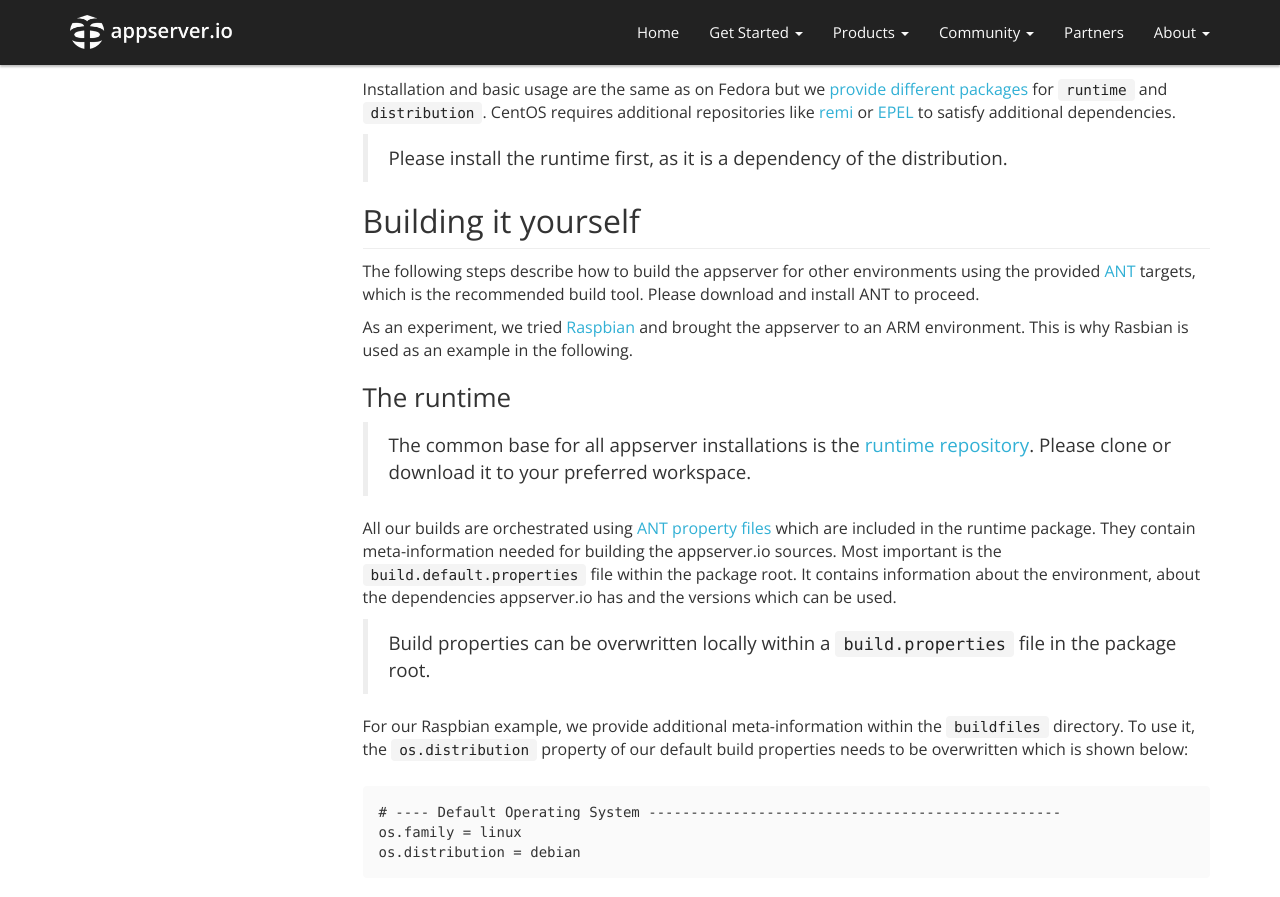
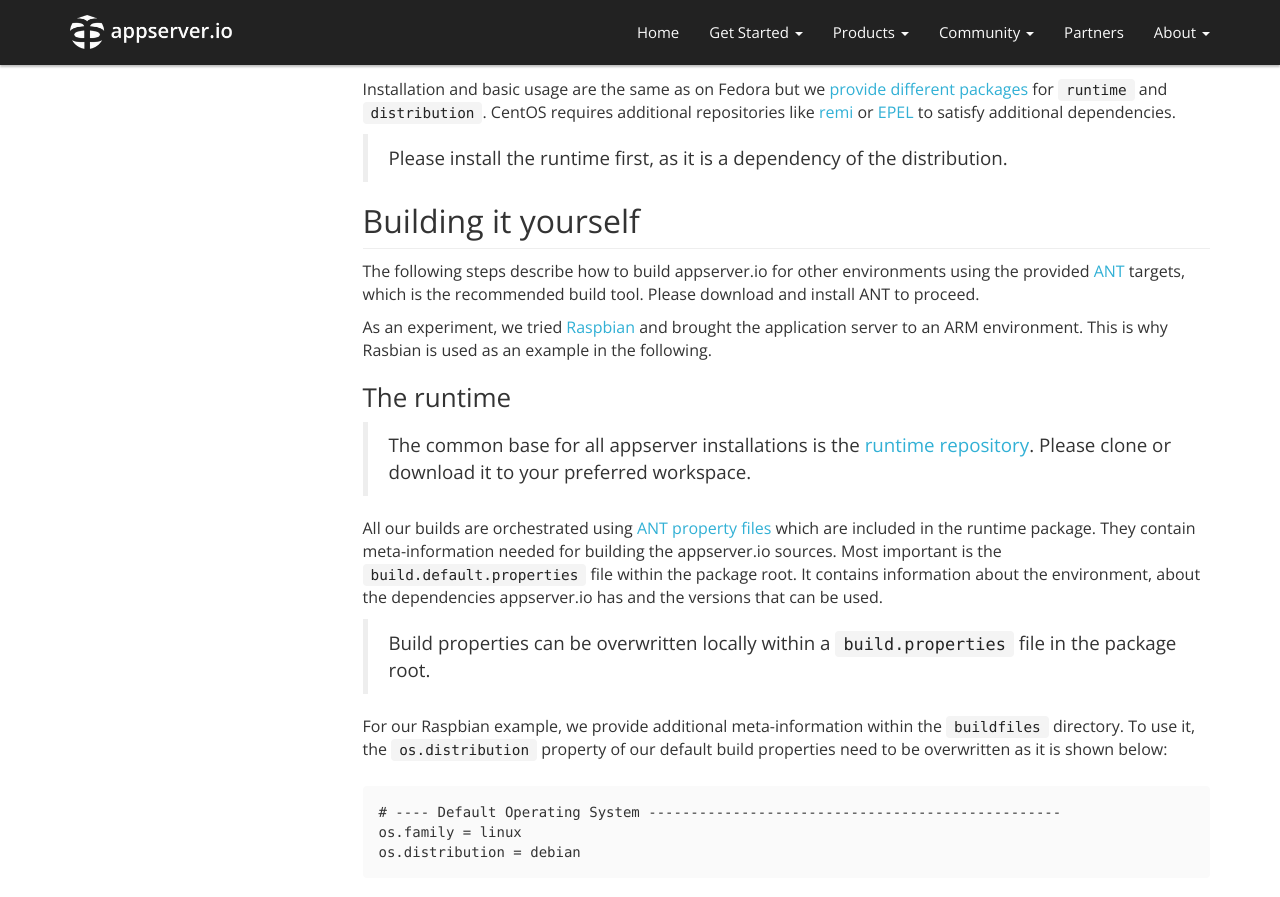
Before and after one commit to appserver-io/appserver, a Jekyll site: the page built from _docs/installation.md, in a window 1280 px wide and 900 px high, scrolled down 2022 px. Shown: the top 897 px of the window. Built offline with Jekyll 4.4.1, drawn with Linux system fonts in a browser that asks for light colours; nearby versions of some CDN libraries; library files that are not in the unit come from our copies; Markdown is read by kramdown in place of the engine named in the settings; some of the changed text lies outside the part shown.

Commit message:
Update installation.md

````diff
--- a/_docs/installation.md
+++ b/_docs/installation.md
@@ -50,7 +50,7 @@
 
 > Runs and tested on Windows 7 (32-bit) and higher.
 
-As we deliver the Windows appserver as a .exe file which packages everything, there are no further dependencies.
+As we deliver the Windows application server as a .exe file, which packages everything, there are no further dependencies.
 You can [download]({{"/get-started/downloads.html#win" | prepend: site.baseurl }}) it and install it on your machine as you would with other software.
 
 appserver.io will be added as a service daemon bundle to your Windows service management tool.
@@ -93,10 +93,10 @@
 
 ## Building it yourself
 
-The following steps describe how to build the appserver for other environments using the provided [ANT](http://ant.apache.org/) targets, which is the recommended build tool.
+The following steps describe how to build appserver.io for other environments using the provided [ANT](http://ant.apache.org/) targets, which is the recommended build tool.
 Please download and install ANT to proceed.
 
-As an experiment, we tried [Raspbian](http://www.raspbian.org/) and brought the appserver to an ARM environment. This is why Rasbian is used as an example in the following.
+As an experiment, we tried [Raspbian](http://www.raspbian.org/) and brought the application server to an ARM environment. This is why Rasbian is used as an example in the following.
 
 ### The runtime
 
@@ -104,12 +104,12 @@
 
 All our builds are orchestrated using [ANT property files](http://www.tutorialspoint.com/ant/ant_property_files.htm) which are included in the runtime package. They contain meta-information needed for building the appserver.io sources.
 Most important is the `build.default.properties` file within the package root.
-It contains information about the environment, about the dependencies appserver.io has and the versions which can be used.
+It contains information about the environment, about the dependencies appserver.io has and the versions that can be used.
 
 > Build properties can be overwritten locally within a `build.properties` file in the package root.
 
 For our Raspbian example, we provide additional meta-information within the `buildfiles` directory.
-To use it, the `os.distribution` property of our default build properties needs to be overwritten which is shown below:
+To use it, the `os.distribution` property of our default build properties need to be overwritten as it is shown below:
 
 ```
 # ---- Default Operating System -------------------------------------------------
````
